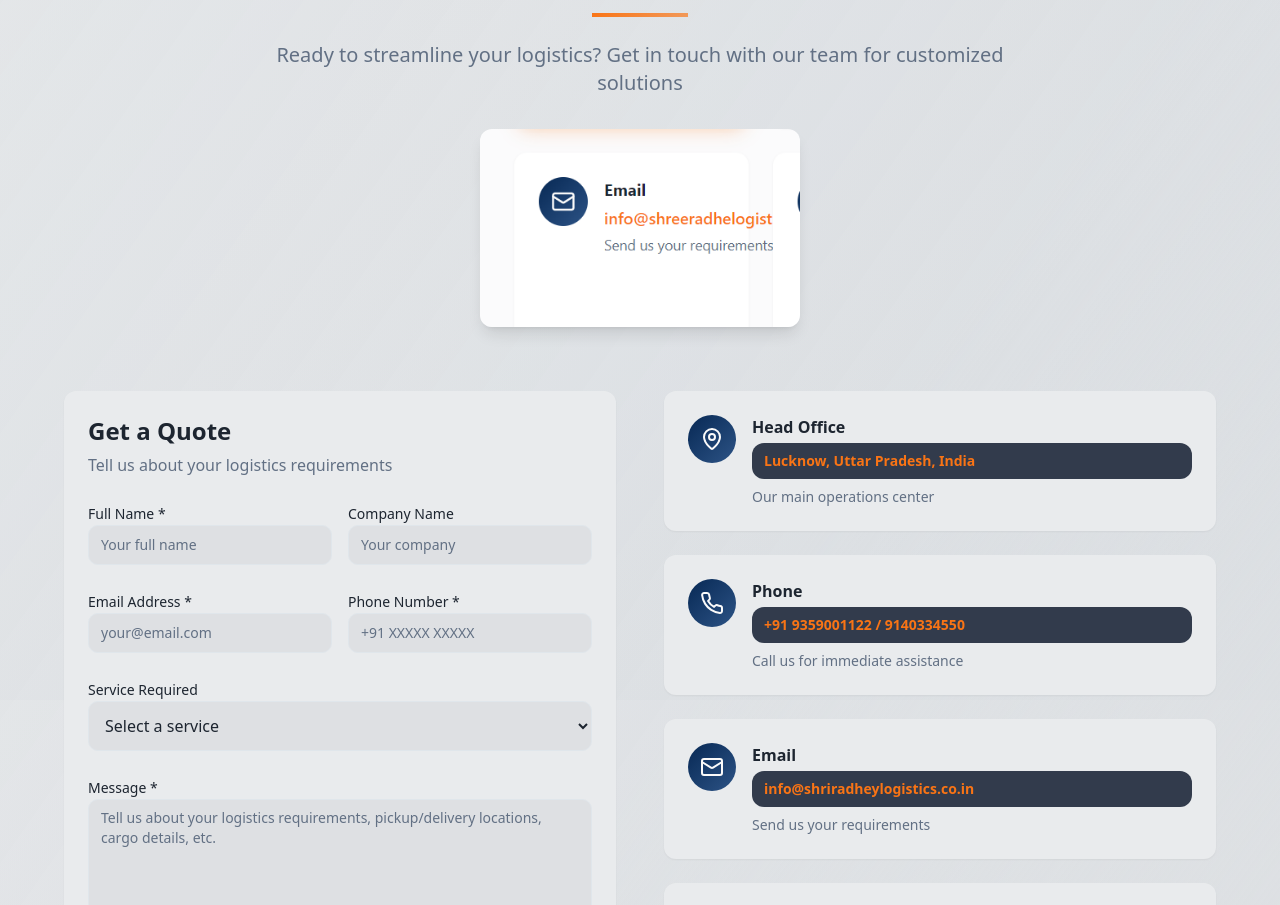
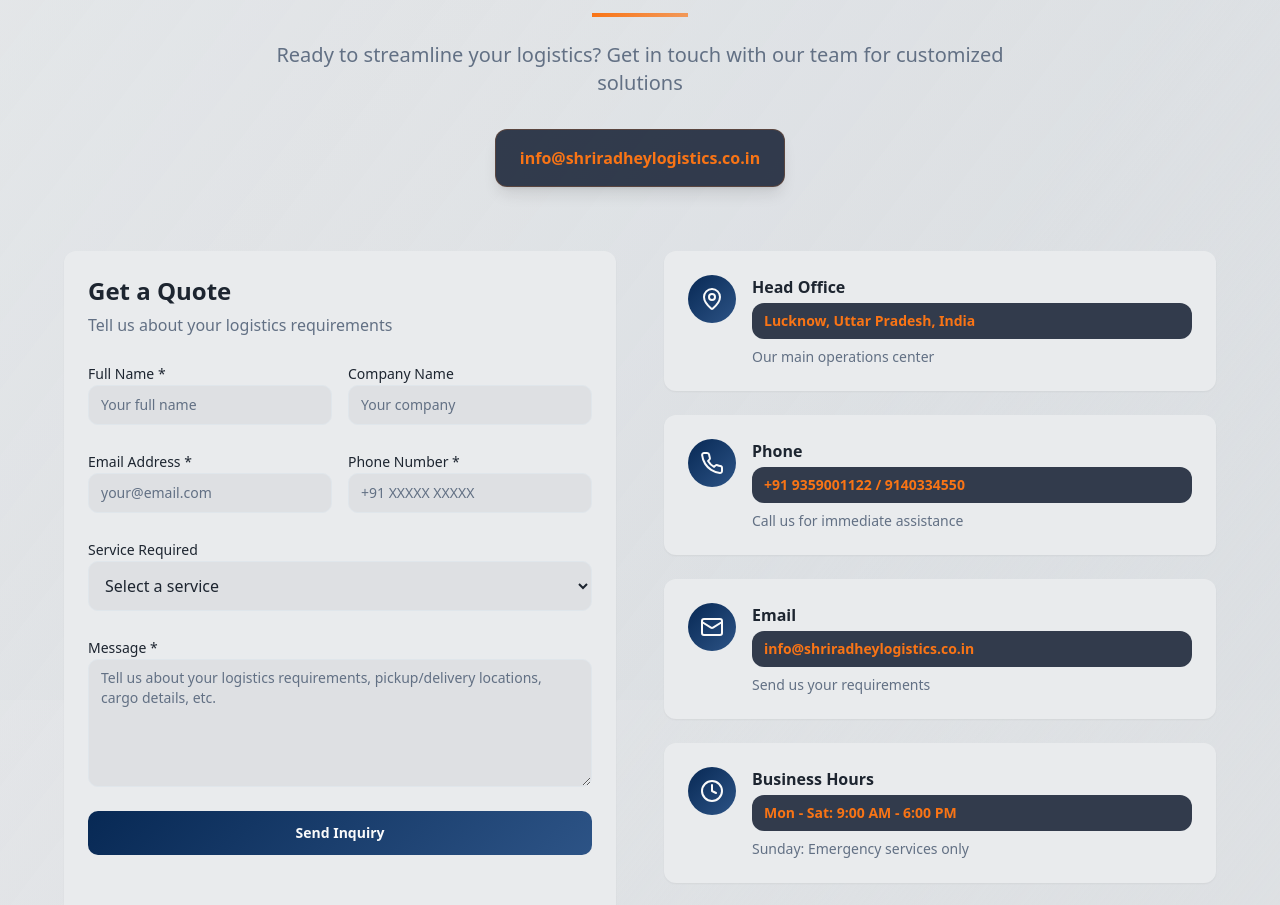
Before and after one commit to Maddy3121/shree-radhey-express, a React (Vite) app: page / in a window 1280 px wide. Shown: the part 8100-9005 px from the top of the page. Built offline with nearby package versions, Linux system fonts and the light colour scheme; the HTML template or start-up script is replaced by a standard one.

Commit message:
Fix email box display

```diff
--- a/src/components/Contact.tsx
+++ b/src/components/Contact.tsx
@@ -77,13 +77,13 @@ const Contact = () => {
               Ready to streamline your logistics? Get in touch with our team for customized solutions
             </p>
 
-            {/* Email Contact Image */}
+            {/* Email Contact Box */}
             <div className="flex justify-center mt-8 animate-[scale-in_1.4s_ease-out]">
-              <img
-                src={emailContactImage}
-                alt="Email contact information"
-                className="max-w-xs rounded-lg shadow-lg hover-scale"
-              />
+              <div className="bg-slate-800/90 px-6 py-4 rounded-lg shadow-lg border border-logistics-orange/20">
+                <p className="text-logistics-orange font-semibold text-sm sm:text-base break-words text-center">
+                  info@shriradheylogistics.co.in
+                </p>
+              </div>
             </div>
           </div>
 
```
